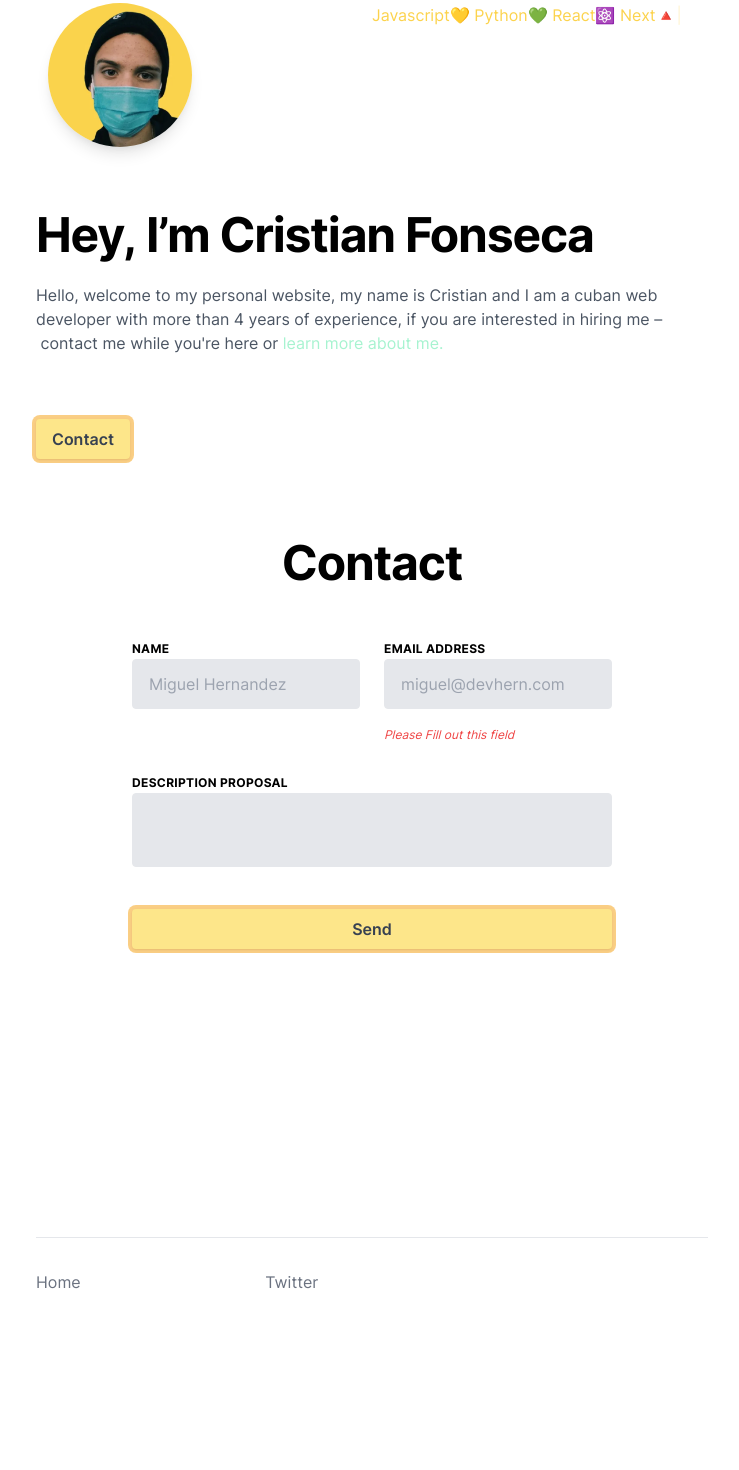
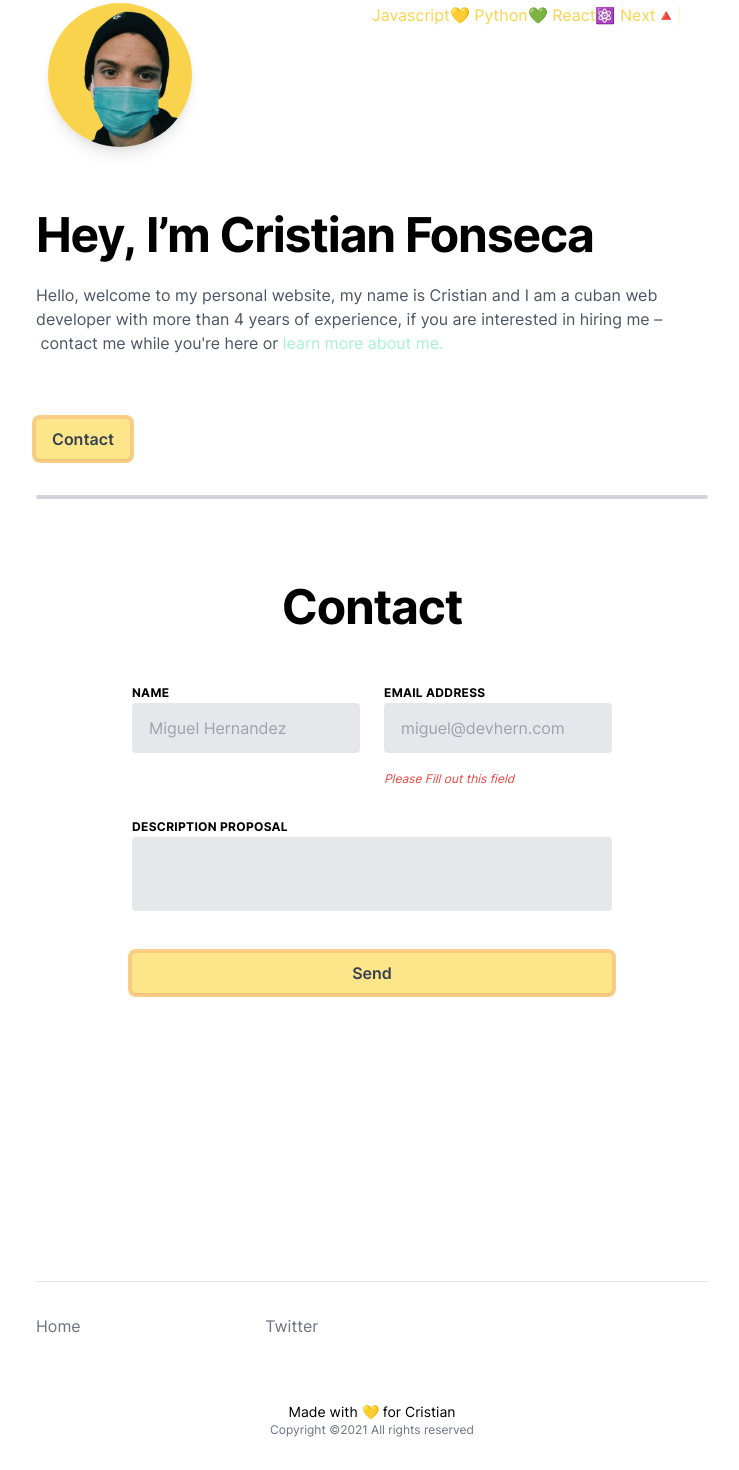
Before and after one commit to kuzeofficial/portfolio, a Next.js app: page / in a window 1280 px wide. Shown: the part 133-1603 px from the top of the page, without its empty margins (268-1007 px from the left). Before the commit the page ends 1523 px from the top, so only its background shows below. Built offline with nearby package versions, Linux system fonts and the light colour scheme; what @tailwindcss/typography would draw is missing.

Commit message:
Changes in the footer and added a separator

```diff
--- a/components/Footer.js
+++ b/components/Footer.js
@@ -27,6 +27,8 @@ export default function Footer(){
                     </ExternalLink>
                 </div>
             </div>
+            <p className="text-center text-sm">Made with 💛 for Cristian</p>
+            <p className="text-center text-xs text-gray-500">Copyright ©2021 All rights reserved</p>
         </footer>
     )
 }
--- a/pages/index.js
+++ b/pages/index.js
@@ -40,6 +40,7 @@ Hello, welcome to my personal website, my name is Cristian and I am a cuban web
                 <button className="bg-yellow-200 dark:text-dark hover:bg-yellow-400 text-gray-700 font-semibold py-2 px-4   rounded shadow ring-4 ring-yellow-500 ring-opacity-50">
                     Contact
                 </button>
+                <hr className="w-full border-2 rounded border-gray-300 dark:border-gray-800 mb-1 mt-9" />
                 <Contact/>
             </div>
         </Container>
--- a/styles/global.css
+++ b/styles/global.css
@@ -17,7 +17,7 @@ body::-webkit-scrollbar {
   width: 9px;
 }
 body::-webkit-scrollbar-thumb {
-  background-color: #FAD34C;
+  background-color: #FBBF24;
   border-radius: 10px;
   border-right: 2px;
 }
```
